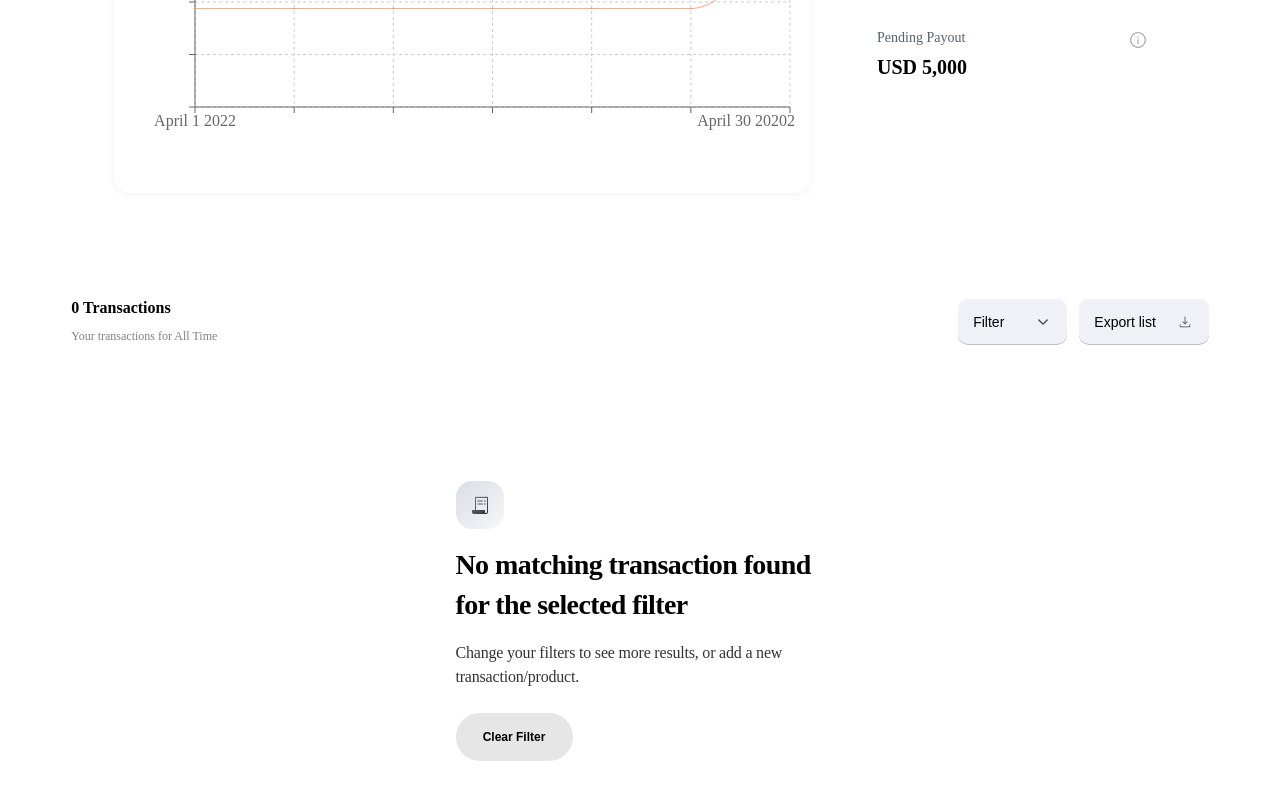
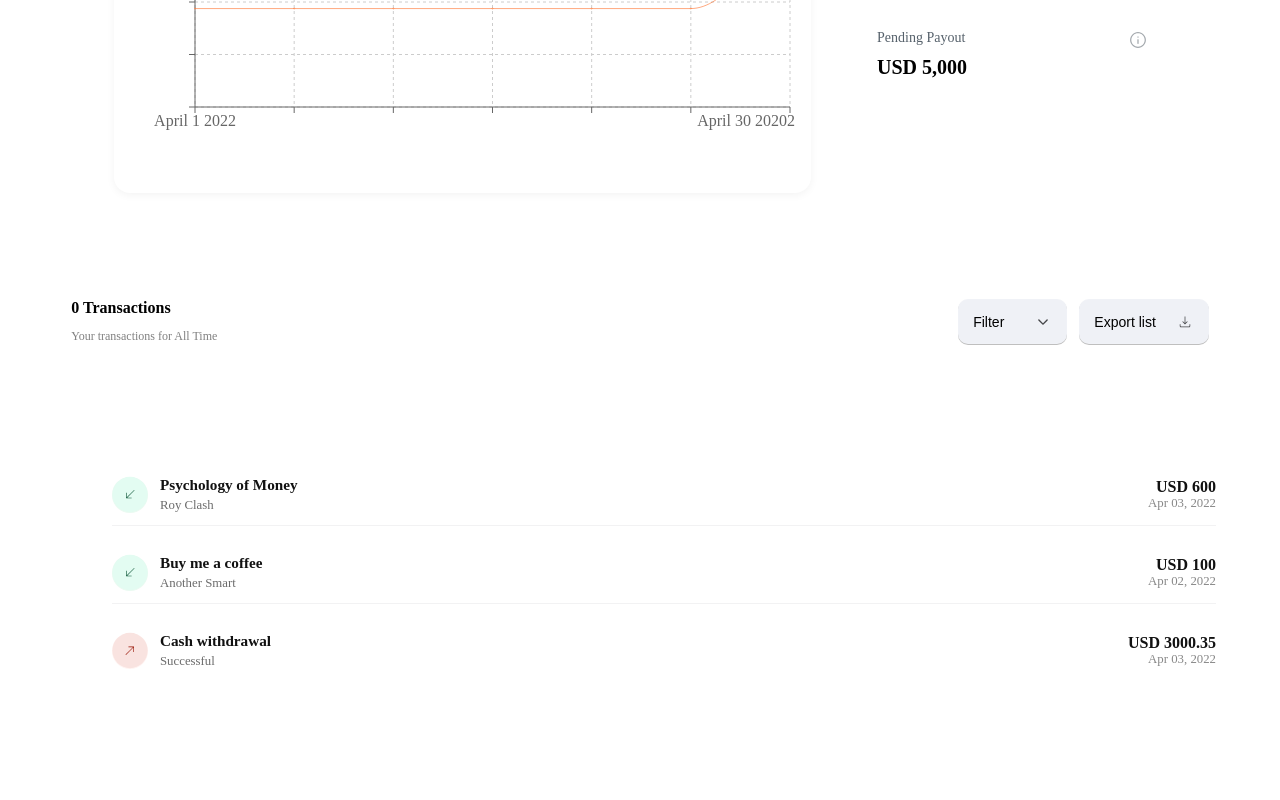
Before and after one commit to saladinjake/demo-task, a React (Vite) app: page / in a window 1280 px wide. Shown: the part 386-1186 px from the top of the page. After the commit the page ends 1131 px from the top, so only its background shows below. Built offline with nearby package versions, Linux system fonts and the light colour scheme.

Commit message:
chore: transaction table listing and form drawer complete

```diff
--- a/src/assets/svg.ts
+++ b/src/assets/svg.ts
@@ -18,6 +18,8 @@ import SideBar_IconA from "./svg/SideBar_IconA.svg?react";
 import SideBar_IconB from "./svg/SideBar_IconA.svg?react";
 import SideBar_IconC from "./svg/SideBar_IconA.svg?react";
 import SideBar_IconD from "./svg/SideBar_IconA.svg?react";
+import Incoming from "./svg/incoming.svg?react";
+import Outgoing from "./svg/outgoing.svg?react";
 export const Svg = {
   CircleAvatar,
   Analytics,
@@ -37,4 +39,6 @@ export const Svg = {
   SideBar_IconB,
   SideBar_IconC,
   SideBar_IconD,
+  Incoming,
+  Outgoing,
 };
--- /dev/null
+++ b/src/modules/Dashboard/components/Transactions/Transactions.tsx
@@ -0,0 +1,131 @@
+import { Svg } from "../../../../assets/svg";
+import { motion, AnimatePresence } from "framer-motion";
+import Flex from "../../../../components/Core/Flex/Flex";
+import Box from "../../../../components/Core/Box/Box";
+
+const { Incoming, Outgoing } = Svg;
+import styled from "styled-components";
+
+const TransactionWrapper = styled.div`
+  display: flex;
+  flex-direction: column;
+  gap: 1rem;
+  width: 100%;
+  background: #fff;
+  border-radius: 1rem;
+  padding: 1rem 1.5rem;
+`;
+
+const TransactionTableRow = styled.div`
+  display: flex;
+  align-items: center;
+  justify-content: space-between;
+  padding: 0.75rem 0;
+  border-bottom: 1px solid #f2f2f3;
+  &:last-child {
+    border-bottom: none;
+  }
+`;
+
+const LeftColumnContentBox = styled.div`
+  display: flex;
+  align-items: center;
+  gap: 0.75rem;
+`;
+
+const IconWrapperBox = styled.div<{ type: "in" | "out" }>`
+  background: ${({ type }) => (type === "in" ? "#eafaf1" : "#fff4f2")};
+  color: ${({ type }) => (type === "in" ? "#1a7f46" : "#d63a25")};
+  width: 36px;
+  height: 36px;
+  border-radius: 50%;
+  display: flex;
+  align-items: center;
+  justify-content: center;
+`;
+
+const DetailInformationBox = styled.div`
+  display: flex;
+  flex-direction: column;
+  h4 {
+    font-size: 0.95rem;
+    color: #111;
+    margin: 0;
+    font-weight: 600;
+  }
+  p {
+    font-size: 0.8rem;
+    color: #6b6b6b;
+    margin: 0.25rem 0 0;
+  }
+`;
+
+const RightColumnContentBox = styled.div`
+  text-align: right;
+  display: flex;
+  flex-direction: column;
+  align-items: flex-end;
+
+  .amount {
+    font-weight: 600;
+    color: #111;
+  }
+  .date {
+    font-size: 0.8rem;
+    color: #888;
+  }
+`;
+
+export const TransactionList = () => {
+  const transactions = [
+    {
+      id: 1,
+      title: "Psychology of Money",
+      subtitle: "Roy Clash",
+      type: "in",
+      amount: "USD 600",
+      date: "Apr 03, 2022",
+    },
+    {
+      id: 2,
+      title: "Buy me a coffee",
+      subtitle: "Another Smart",
+      type: "in",
+      amount: "USD 100",
+      date: "Apr 02, 2022",
+    },
+    {
+      id: 3,
+      title: "Cash withdrawal",
+      subtitle: "Successful",
+      type: "out",
+      amount: "USD 3000.35",
+      date: "Apr 03, 2022",
+    },
+  ];
+
+  return (
+    <Box px="20" py="10" mx="auto">
+      <TransactionWrapper>
+        {transactions.map((tx) => (
+          <TransactionTableRow key={tx.id}>
+            <LeftColumnContentBox>
+              <IconWrapperBox type={tx.type as "in" | "out"}>
+                {tx.type === "in" ? <Incoming /> : <Outgoing />}
+              </IconWrapperBox>
+              <DetailInformationBox>
+                <h4>{tx.title}</h4>
+                <p>{tx.subtitle}</p>
+              </DetailInformationBox>
+            </LeftColumnContentBox>
+
+            <RightColumnContentBox>
+              <span className="amount">{tx.amount}</span>
+              <span className="date">{tx.date}</span>
+            </RightColumnContentBox>
+          </TransactionTableRow>
+        ))}
+      </TransactionWrapper>
+    </Box>
+  );
+};
--- a/src/modules/Dashboard/index.tsx
+++ b/src/modules/Dashboard/index.tsx
@@ -1,14 +1,17 @@
 import Navigation from "./components/Navigation";
 import { HeroSection } from "./components/Hero";
 import { EmptyTransactions } from "./components/Transactions/EmptyTransaction";
+import { TransactionList } from "./components/Transactions/Transactions";
 import { FilterSection } from "./components/Filters";
+import { useState } from "react";
 const Dashboard = () => {
+  const [isEmpty, setIsEmpty] = useState(false);
   return (
     <>
       <Navigation />
       <HeroSection />
       <FilterSection />
-      <EmptyTransactions />
+      {isEmpty ? <EmptyTransactions /> : <TransactionList />}
     </>
   );
 };
```
Also changed, not shown: src/assets/svg/incoming.svg (added), src/assets/svg/outgoing.svg (added).
